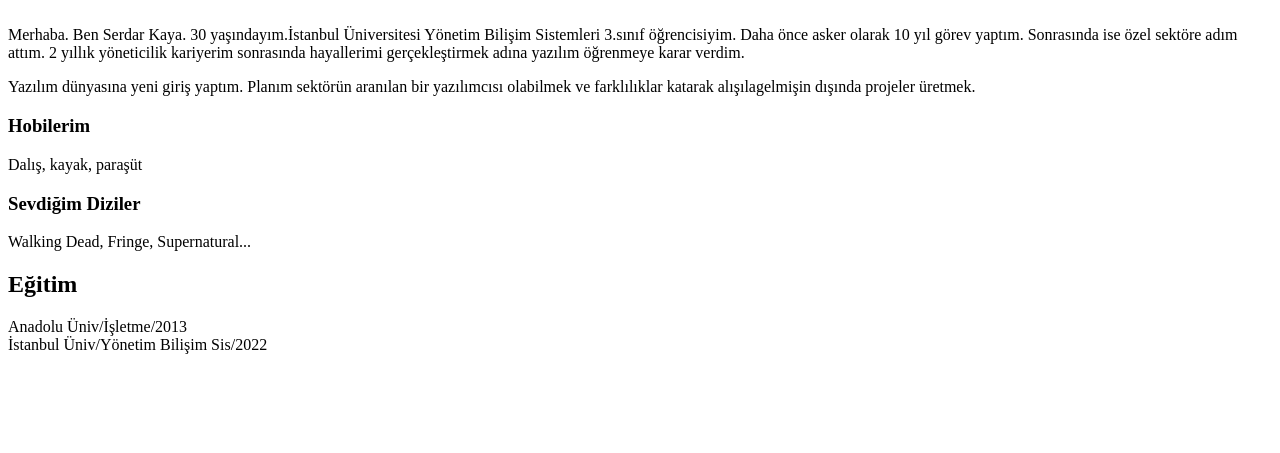
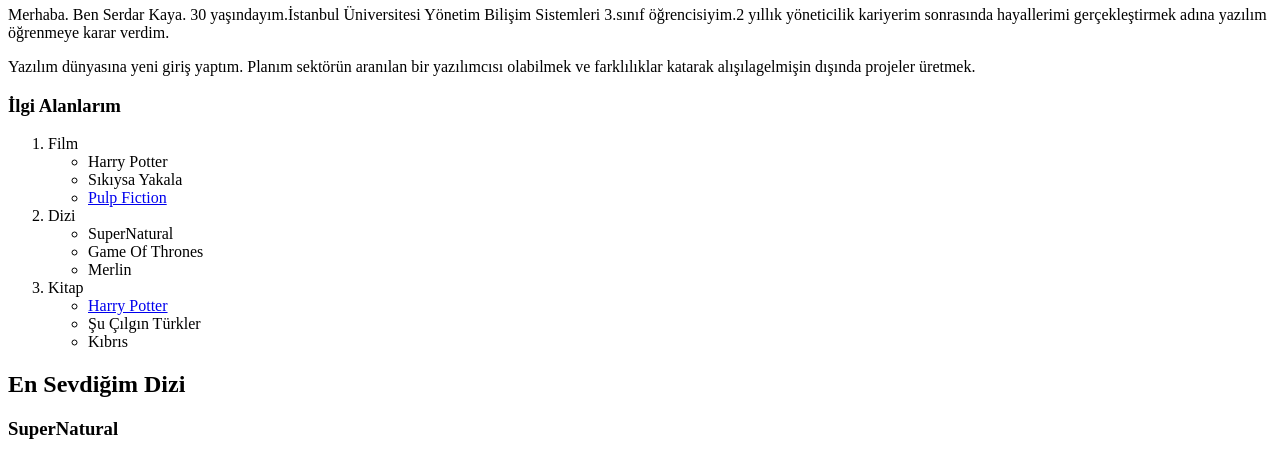
Before and after one commit to coachkaya/ODEV, a plain HTML site: page index.html in a window 1280 px wide. Shown: the part 87-540 px from the top of the page. Drawn offline with Linux system fonts and the light colour scheme.

Commit message:
2 .ödev için ekleme ve değişiklik yapıldı

```diff
--- a/index.html
+++ b/index.html
@@ -1,10 +1,36 @@
-<h1>Serdar Kaya</h1>
+<html>
+<body>
+    Serdar Kaya</h1>
 <h2>Hakkımda</h2>
-<p>Merhaba. Ben Serdar Kaya. 30 yaşındayım.İstanbul Üniversitesi Yönetim Bilişim Sistemleri 3.sınıf öğrencisiyim. Daha önce asker olarak 10 yıl görev yaptım. Sonrasında ise özel sektöre adım attım. 2 yıllık yöneticilik kariyerim sonrasında hayallerimi gerçekleştirmek adına yazılım öğrenmeye karar verdim. </p>
+<p>Merhaba. Ben Serdar Kaya. 30 yaşındayım.İstanbul Üniversitesi Yönetim Bilişim Sistemleri 3.sınıf öğrencisiyim.2 yıllık yöneticilik kariyerim sonrasında hayallerimi gerçekleştirmek adına yazılım öğrenmeye karar verdim. </p>
 <p>Yazılım dünyasına yeni giriş yaptım. Planım sektörün aranılan bir yazılımcısı olabilmek ve farklılıklar katarak alışılagelmişin dışında projeler üretmek.</p>
-<h3>Hobilerim</h3>
-Dalış, kayak, paraşüt
-<h3>Sevdiğim Diziler</h3>
-Walking Dead, Fringe, Supernatural...
-<h2>Eğitim</h2>
-Anadolu Üniv/İşletme/2013 <br>İstanbul Üniv/Yönetim Bilişim Sis/2022 </br>
+    <h3>İlgi Alanlarım</h3>
+<ol>
+    <li>Film
+        <ul>
+            <li>Harry Potter</li>
+            <li>Sıkıysa Yakala</li>
+            <li><a href="https://www.imdb.com/title/tt0110912/?ref_=nv_sr_srsg_0">Pulp Fiction</a> </li>
+        </ul>
+    </li>
+    <li>Dizi
+        <ul>
+            <li>SuperNatural</li>
+            <li>Game Of Thrones</li>
+            <li>Merlin</li>
+        </ul>
+    </li>
+    <li>Kitap
+        <ul>
+            <li><a href="https://www.goodreads.com/book/show/3.Harry_Potter_and_the_Sorcerer_s_Stone?from_search=true&from_srp=true&qid=6OQ4nRVhVC&rank=1">Harry Potter</a></li>
+            <li>Şu Çılgın Türkler</li>
+            <li>Kıbrıs</li>
+        </ul>
+    </li>
+</ol>
+<h2>En Sevdiğim Dizi</h2>
+    <h3>SuperNatural</h3>
+    <a href="https://www.imdb.com/video/vi3786522905?playlistId=tt0460681&ref_=tt_ov_vi" target="_blank"><img src="https://m.media-amazon.com/images/M/MV5BNzRmZWJhNjUtY2ZkYy00N2MyLWJmNTktOTAwY2VkODVmOGY3XkEyXkFqcGdeQXVyMTkxNjUyNQ@@._V1_UX182_CR0,0,182,268_AL_.jpg"  alt="SuperNatural"></a>
+   <p> En sevdiğim dizi olmasının sebebi malum.</p>
+</body>
+</html>
```
